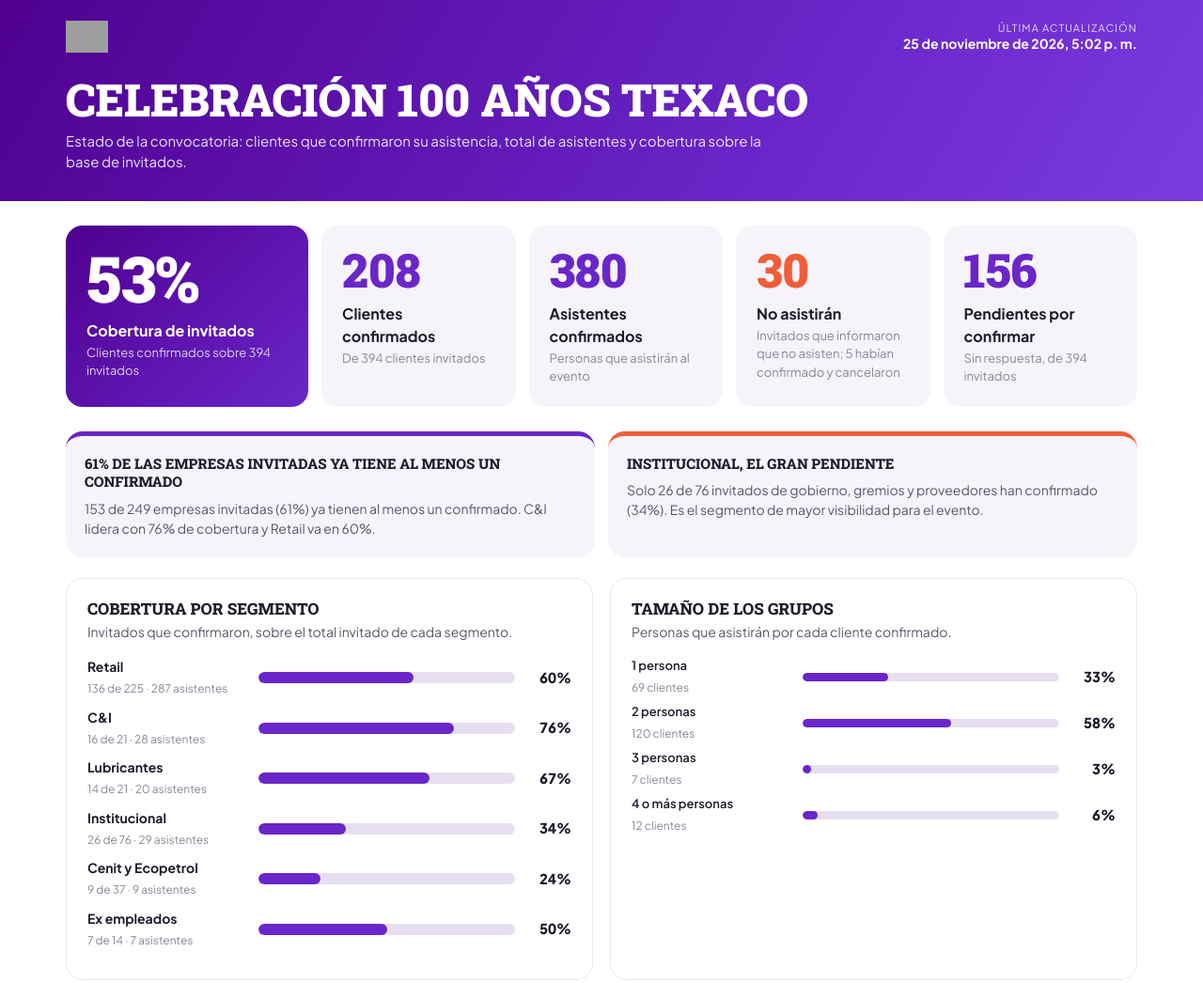
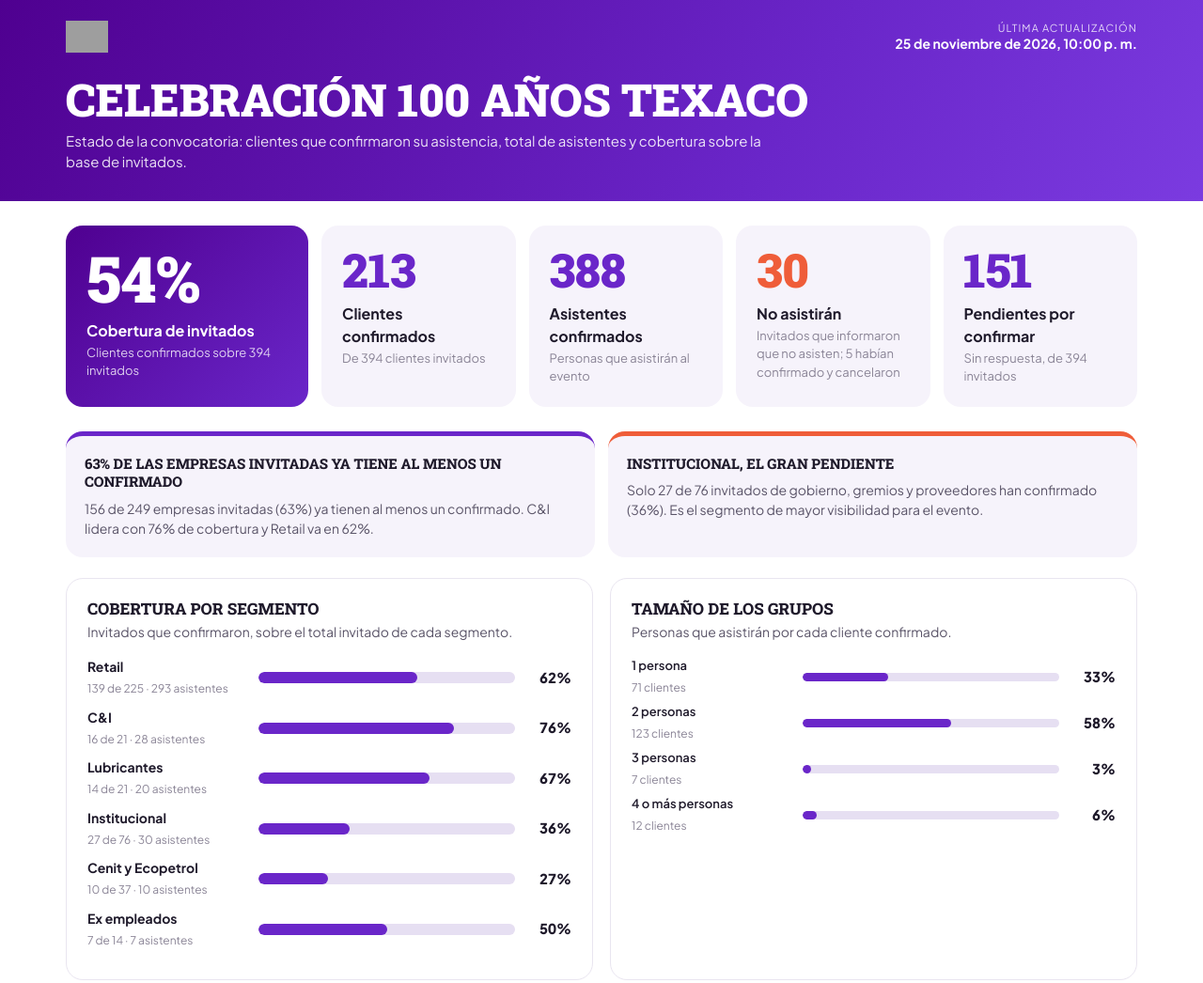
Before and after one commit to kevinromeroe/celebracion100texaco, a plain HTML site: page index.html in a window 1280 px wide. Shown: the top 1046 px of the page at 94% size. Drawn offline with Linux system fonts and the light colour scheme; grey boxes are pictures that could not be loaded.

Commit message:
Actualización automática 2026-11-25 22:00
Co-Authored-By: Claude Opus 5.5 <noreply@anthropic.com>

```diff
--- a/index.html
+++ b/index.html
@@ -41,35 +41,35 @@ footer{color:var(--muted);font-size:12px;padding:6px 20px 30px;border-top:1px so
 @media print{header,.k.main,.steps{-webkit-print-color-adjust:exact;print-color-adjust:exact}}
 </style></head><body>
 <header><div class="wrap">
-<div class="top"><img src="https://preem.com.co/wp-content/uploads/2024/04/logo-Preem-fondo-blanco-200px.webp" alt="preem" onerror="this.outerHTML='<b style=&quot;font:900 26px Roboto Slab,serif&quot;>preem</b>'"><div class="upd"><span>Última actualización</span><b>25 de noviembre de 2026, 5:02 p. m.</b></div></div>
+<div class="top"><img src="https://preem.com.co/wp-content/uploads/2024/04/logo-Preem-fondo-blanco-200px.webp" alt="preem" onerror="this.outerHTML='<b style=&quot;font:900 26px Roboto Slab,serif&quot;>preem</b>'"><div class="upd"><span>Última actualización</span><b>25 de noviembre de 2026, 10:00 p. m.</b></div></div>
 <h1>Celebración 100 años Texaco</h1>
 <p class="sub">Estado de la convocatoria: clientes que confirmaron su asistencia, total de asistentes y cobertura sobre la base de invitados.</p>
 </div></header>
 <main class="wrap">
 <section class="hero">
-<div class="k main"><div class="v">53%</div><div class="l">Cobertura de invitados</div><div class="n">Clientes confirmados sobre 394 invitados</div></div>
-<div class="k"><div class="v">208</div><div class="l">Clientes confirmados</div><div class="n">De 394 clientes invitados</div></div>
-<div class="k"><div class="v">380</div><div class="l">Asistentes confirmados</div><div class="n">Personas que asistirán al evento</div></div>
+<div class="k main"><div class="v">54%</div><div class="l">Cobertura de invitados</div><div class="n">Clientes confirmados sobre 394 invitados</div></div>
+<div class="k"><div class="v">213</div><div class="l">Clientes confirmados</div><div class="n">De 394 clientes invitados</div></div>
+<div class="k"><div class="v">388</div><div class="l">Asistentes confirmados</div><div class="n">Personas que asistirán al evento</div></div>
 <div class="k neg"><div class="v">30</div><div class="l">No asistirán</div><div class="n">Invitados que informaron que no asisten; 5 habían confirmado y cancelaron</div></div>
-<div class="k"><div class="v">156</div><div class="l">Pendientes por confirmar</div><div class="n">Sin respuesta, de 394 invitados</div></div>
+<div class="k"><div class="v">151</div><div class="l">Pendientes por confirmar</div><div class="n">Sin respuesta, de 394 invitados</div></div>
 </section>
 <section class="msgs">
-<div class="msg"><h3>61% de las empresas invitadas ya tiene al menos un confirmado</h3><p>153 de 249 empresas invitadas (61%) ya tienen al menos un confirmado. C&amp;I lidera con 76% de cobertura y Retail va en 60%.</p></div>
-<div class="msg alert"><h3>Institucional, el gran pendiente</h3><p>Solo 26 de 76 invitados de gobierno, gremios y proveedores han confirmado (34%). Es el segmento de mayor visibilidad para el evento.</p></div>
+<div class="msg"><h3>63% de las empresas invitadas ya tiene al menos un confirmado</h3><p>156 de 249 empresas invitadas (63%) ya tienen al menos un confirmado. C&amp;I lidera con 76% de cobertura y Retail va en 62%.</p></div>
+<div class="msg alert"><h3>Institucional, el gran pendiente</h3><p>Solo 27 de 76 invitados de gobierno, gremios y proveedores han confirmado (36%). Es el segmento de mayor visibilidad para el evento.</p></div>
 </section>
 <section class="grid">
-<div class="card"><h2>Cobertura por segmento</h2><p class="c">Invitados que confirmaron, sobre el total invitado de cada segmento.</p><div class="row"><div class="lab"><b>Retail</b><span>136 de 225 · 287 asistentes</span></div>
-<div class="track"><i style="width:60.4%"></i></div><div class="val">60%</div></div><div class="row"><div class="lab"><b>C&I</b><span>16 de 21 · 28 asistentes</span></div>
+<div class="card"><h2>Cobertura por segmento</h2><p class="c">Invitados que confirmaron, sobre el total invitado de cada segmento.</p><div class="row"><div class="lab"><b>Retail</b><span>139 de 225 · 293 asistentes</span></div>
+<div class="track"><i style="width:61.8%"></i></div><div class="val">62%</div></div><div class="row"><div class="lab"><b>C&I</b><span>16 de 21 · 28 asistentes</span></div>
 <div class="track"><i style="width:76.2%"></i></div><div class="val">76%</div></div><div class="row"><div class="lab"><b>Lubricantes</b><span>14 de 21 · 20 asistentes</span></div>
-<div class="track"><i style="width:66.7%"></i></div><div class="val">67%</div></div><div class="row"><div class="lab"><b>Institucional</b><span>26 de 76 · 29 asistentes</span></div>
-<div class="track"><i style="width:34.2%"></i></div><div class="val">34%</div></div><div class="row"><div class="lab"><b>Cenit y Ecopetrol</b><span>9 de 37 · 9 asistentes</span></div>
-<div class="track"><i style="width:24.3%"></i></div><div class="val">24%</div></div><div class="row"><div class="lab"><b>Ex empleados</b><span>7 de 14 · 7 asistentes</span></div>
+<div class="track"><i style="width:66.7%"></i></div><div class="val">67%</div></div><div class="row"><div class="lab"><b>Institucional</b><span>27 de 76 · 30 asistentes</span></div>
+<div class="track"><i style="width:35.5%"></i></div><div class="val">36%</div></div><div class="row"><div class="lab"><b>Cenit y Ecopetrol</b><span>10 de 37 · 10 asistentes</span></div>
+<div class="track"><i style="width:27.0%"></i></div><div class="val">27%</div></div><div class="row"><div class="lab"><b>Ex empleados</b><span>7 de 14 · 7 asistentes</span></div>
 <div class="track"><i style="width:50.0%"></i></div><div class="val">50%</div></div></div>
-<div class="card"><h2>Tamaño de los grupos</h2><p class="c">Personas que asistirán por cada cliente confirmado.</p><div class="row sm"><div class="lab"><b>1 persona</b><span>69 clientes</span></div>
-<div class="track"><i style="width:33.2%"></i></div><div class="val">33%</div></div><div class="row sm"><div class="lab"><b>2 personas</b><span>120 clientes</span></div>
+<div class="card"><h2>Tamaño de los grupos</h2><p class="c">Personas que asistirán por cada cliente confirmado.</p><div class="row sm"><div class="lab"><b>1 persona</b><span>71 clientes</span></div>
+<div class="track"><i style="width:33.3%"></i></div><div class="val">33%</div></div><div class="row sm"><div class="lab"><b>2 personas</b><span>123 clientes</span></div>
 <div class="track"><i style="width:57.7%"></i></div><div class="val">58%</div></div><div class="row sm"><div class="lab"><b>3 personas</b><span>7 clientes</span></div>
-<div class="track"><i style="width:3.4%"></i></div><div class="val">3%</div></div><div class="row sm"><div class="lab"><b>4 o más personas</b><span>12 clientes</span></div>
-<div class="track"><i style="width:5.8%"></i></div><div class="val">6%</div></div></div>
+<div class="track"><i style="width:3.3%"></i></div><div class="val">3%</div></div><div class="row sm"><div class="lab"><b>4 o más personas</b><span>12 clientes</span></div>
+<div class="track"><i style="width:5.6%"></i></div><div class="val">6%</div></div></div>
 </section>
 </main>
 <footer class="wrap"><p><b>Confidencial.</b> Informe de uso exclusivo para la gestión del evento Celebración 100 años Texaco. Prohibida su reproducción o distribución sin autorización.</p>
```
